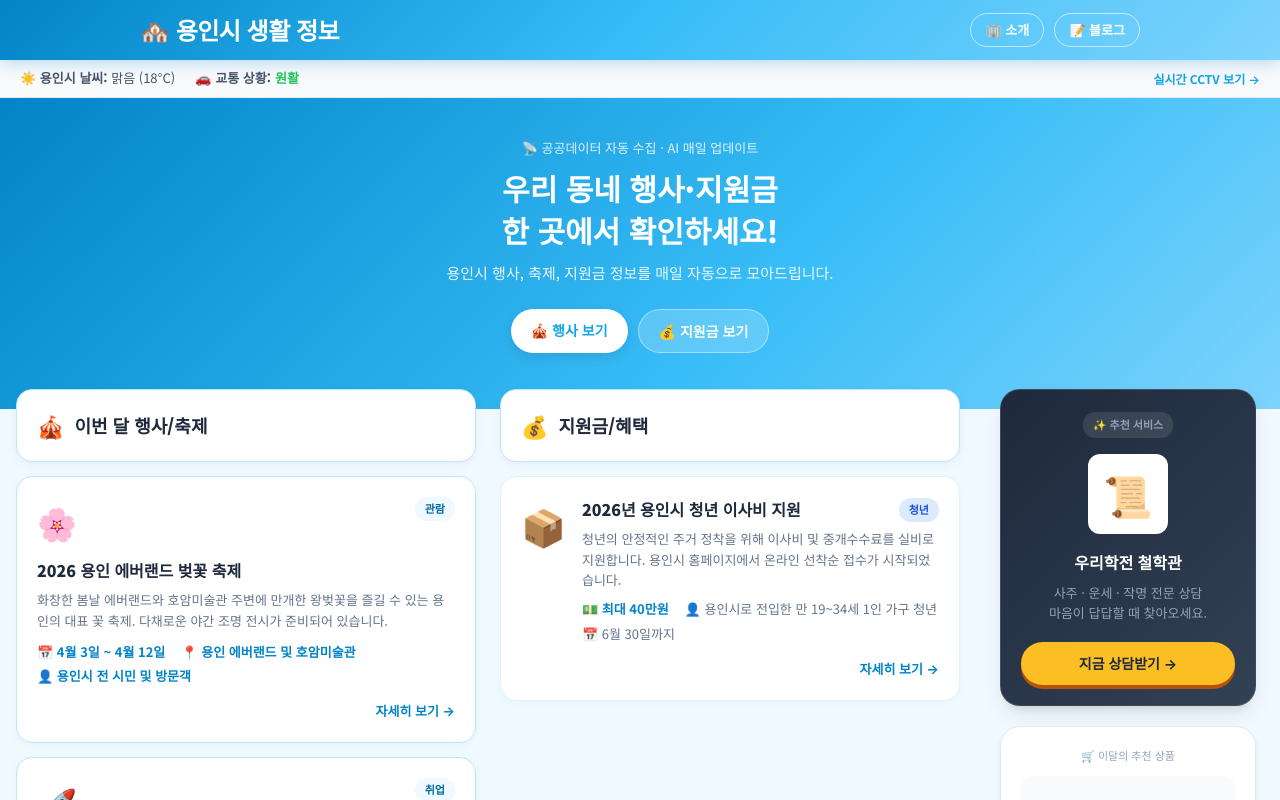
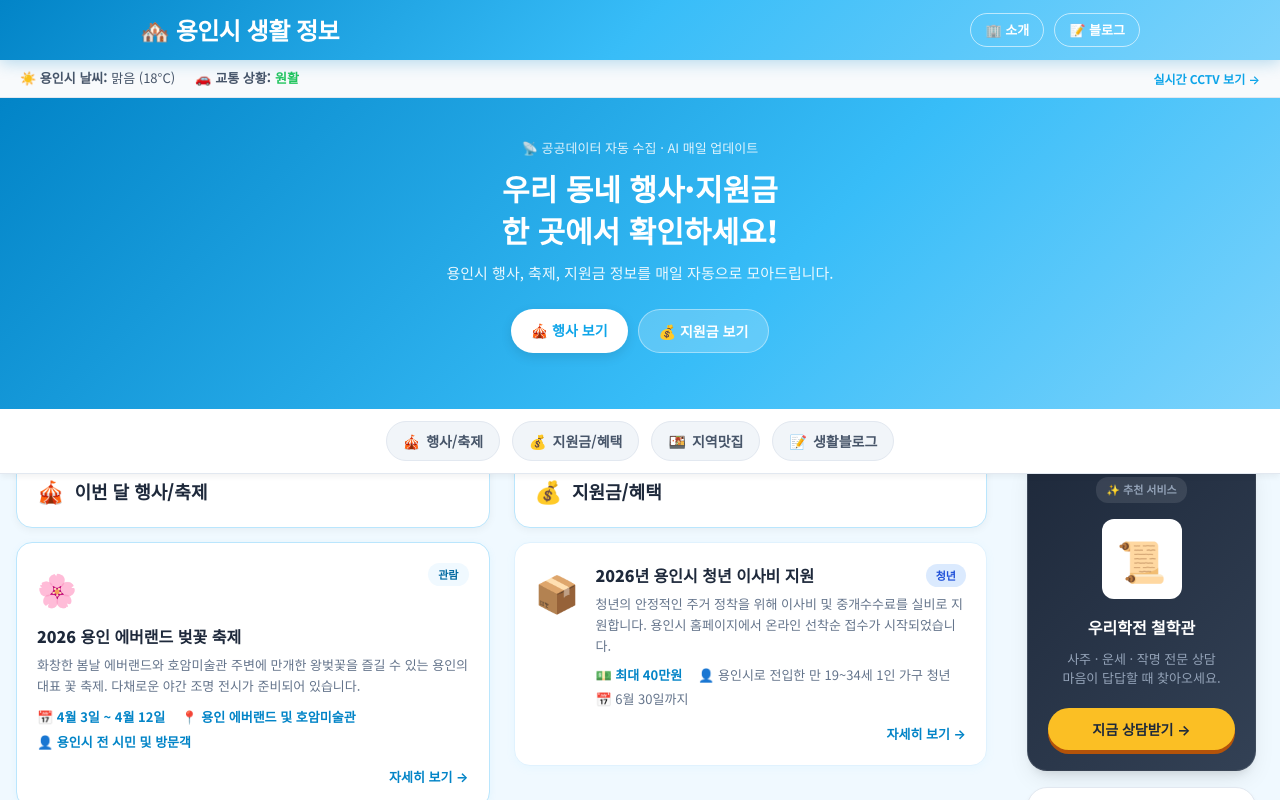
Before and after one commit to bopdoryainolza2026-afk/my-local-info, a Next.js app: page / in a window 1280 px wide. Shown: the top 800 px of the page. Built offline with nearby package versions, Linux system fonts and the light colour scheme; no server answers.

Commit message:
feat: reduce ad size, move blog bottom, add quick menu

```diff
--- a/src/app/page.tsx
+++ b/src/app/page.tsx
@@ -125,6 +125,9 @@ export default function Home() {
         </div>
       </section>
 
+      {/* ===== 상단 퀵 메뉴 (바로가기) ===== */}
+      <QuickMenu />
+
       {/* ===== 본문 영역 (본문 + 사이드바) ===== */}
       <main style={{
         maxWidth: 1300,
@@ -251,33 +254,6 @@ export default function Home() {
           </section>
         )}
 
-        {/* ---- 블로그 배너 ---- */}
-        <div style={{
-          background: "linear-gradient(135deg, #1e293b 0%, #334155 100%)",
-          borderRadius: 16,
-          padding: "28px 24px",
-          color: "white",
-          display: "flex",
-          alignItems: "center",
-          justifyContent: "space-between",
-          gap: 16,
-          flexWrap: "wrap",
-        }}>
-          <div>
-            <p style={{ fontSize: 12, color: "#94a3b8", marginBottom: 4 }}>✨ Gemini AI 자동 작성</p>
-            <p style={{ fontSize: 18, fontWeight: 800, marginBottom: 4 }}>생활 정보 블로그 읽기</p>
-            <p style={{ fontSize: 13, color: "#94a3b8" }}>AI가 매일 아침 유용한 정보를 글로 정리해 드려요.</p>
-          </div>
-          <Link href="/blog" style={{
-            background: "#0ea5e9", color: "white",
-            padding: "10px 22px", borderRadius: 30,
-            fontWeight: 700, fontSize: 14, flexShrink: 0,
-            boxShadow: "0 4px 12px rgba(14,165,233,0.5)",
-            textDecoration: "none",
-          }}>
-            블로그 보기 →
-          </Link>
-        </div>
 
         {/* ---- 우리동네 맛집 섹션 ---- */}
         <section id="restaurants" style={{ marginTop: 40, marginBottom: 40 }}>
@@ -301,6 +277,36 @@ export default function Home() {
             ))}
           </div>
         </section>
+
+        {/* ---- 블로그 배너 (맨 하단 이동) ---- */}
+        <div id="blog" style={{
+          background: "linear-gradient(135deg, #1e293b 0%, #334155 100%)",
+          borderRadius: 16,
+          padding: "28px 24px",
+          color: "white",
+          display: "flex",
+          alignItems: "center",
+          justifyContent: "space-between",
+          gap: 16,
+          flexWrap: "wrap",
+          marginTop: 40,
+          scrollMarginTop: 80,
+        }}>
+          <div>
+            <p style={{ fontSize: 12, color: "#94a3b8", marginBottom: 4 }}>✨ Gemini AI 자동 작성</p>
+            <p style={{ fontSize: 18, fontWeight: 800, marginBottom: 4 }}>생활 정보 블로그 읽기</p>
+            <p style={{ fontSize: 13, color: "#94a3b8" }}>AI가 매일 아침 유용한 정보를 글로 정리해 드려요.</p>
+          </div>
+          <Link href="/blog" style={{
+            background: "#0ea5e9", color: "white",
+            padding: "10px 22px", borderRadius: 30,
+            fontWeight: 700, fontSize: 14, flexShrink: 0,
+            boxShadow: "0 4px 12px rgba(14,165,233,0.5)",
+            textDecoration: "none",
+          }}>
+            블로그 보기 →
+          </Link>
+        </div>
 
         </div> {/* 1. 왼쪽 본문 영역 끝 */}
 
@@ -532,3 +538,53 @@ function LiveInfoBar() {
     </div>
   );
 }
+
+function QuickMenu() {
+  const menus = [
+    { emoji: "🎪", title: "행사/축제", id: "#events" },
+    { emoji: "💰", title: "지원금/혜택", id: "#benefits" },
+    { emoji: "🍱", title: "지역맛집", id: "#restaurants" },
+    { emoji: "📝", title: "생활블로그", id: "#blog" },
+  ];
+
+  return (
+    <div style={{
+      background: "white",
+      borderBottom: "1px solid #e2e8f0",
+      position: "sticky",
+      top: 60, // 헤더 높이만큼 띄움
+      zIndex: 40,
+      padding: "12px 0",
+      boxShadow: "0 4px 6px -1px rgba(0,0,0,0.05)"
+    }}>
+      <div style={{
+        maxWidth: 1000,
+        margin: "0 auto",
+        display: "flex",
+        justifyContent: "center",
+        gap: "12px",
+        flexWrap: "wrap",
+        padding: "0 16px"
+      }}>
+        {menus.map((m) => (
+          <a key={m.id} href={m.id} style={{
+            display: "flex",
+            alignItems: "center",
+            gap: "6px",
+            background: "#f1f5f9",
+            padding: "8px 16px",
+            borderRadius: "30px",
+            fontSize: "14px",
+            fontWeight: 700,
+            color: "#475569",
+            textDecoration: "none",
+            border: "1px solid #e2e8f0",
+            transition: "all 0.2s"
+          }}>
+            <span>{m.emoji}</span> {m.title}
+          </a>
+        ))}
+      </div>
+    </div>
+  );
+}
--- a/src/components/RightSidebar.tsx
+++ b/src/components/RightSidebar.tsx
@@ -10,10 +10,10 @@ export default function RightSidebar() {
   return (
     <aside style={{
       width: "100%",
-      maxWidth: "272px", // 320px에서 15% 축소
+      maxWidth: "245px", // 272px에서 약 10% 더 축소
       display: "flex",
       flexDirection: "column",
-      gap: "20px",
+      gap: "16px",
       padding: "0 8px",
     }}>
 
```
